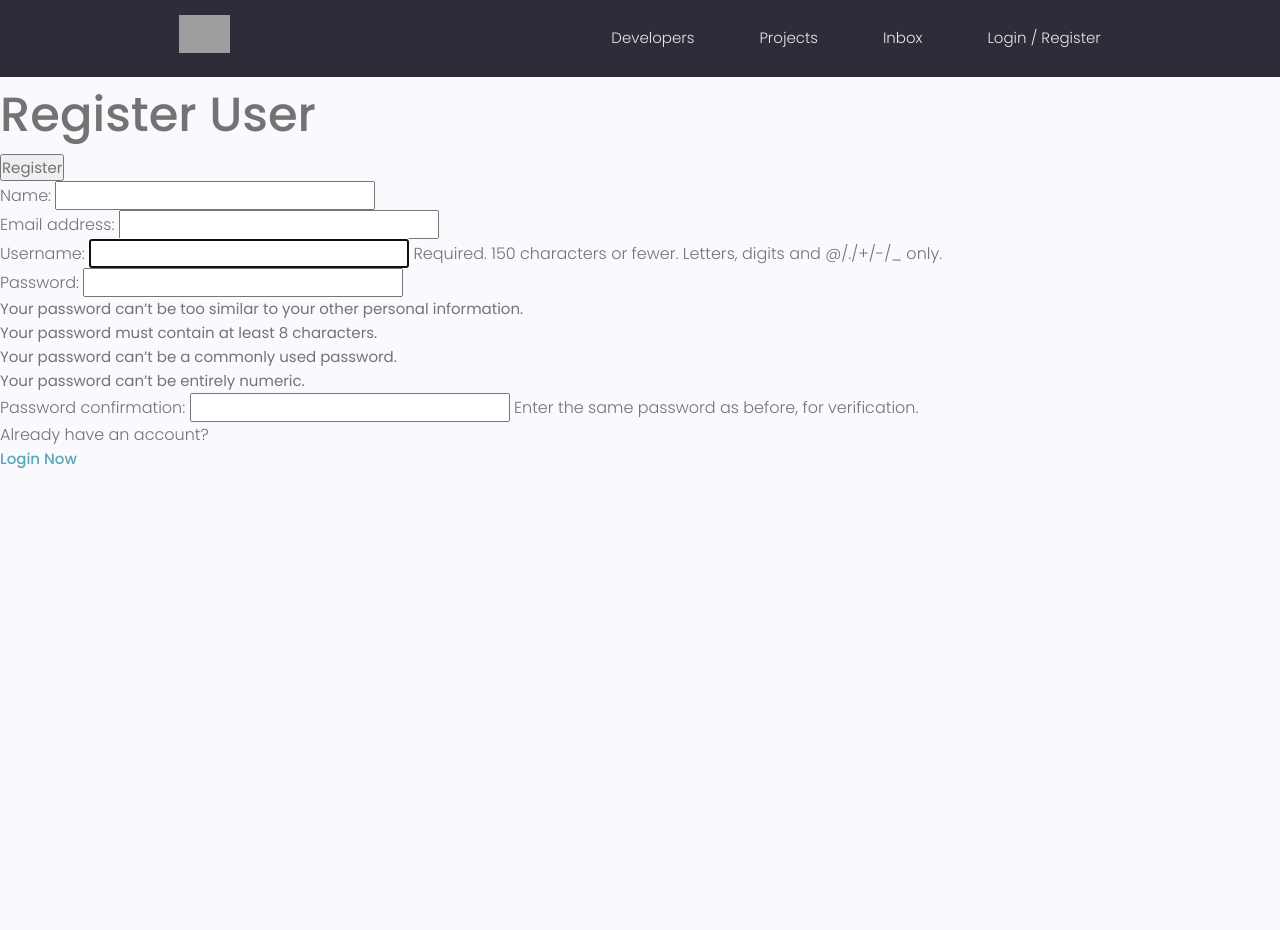
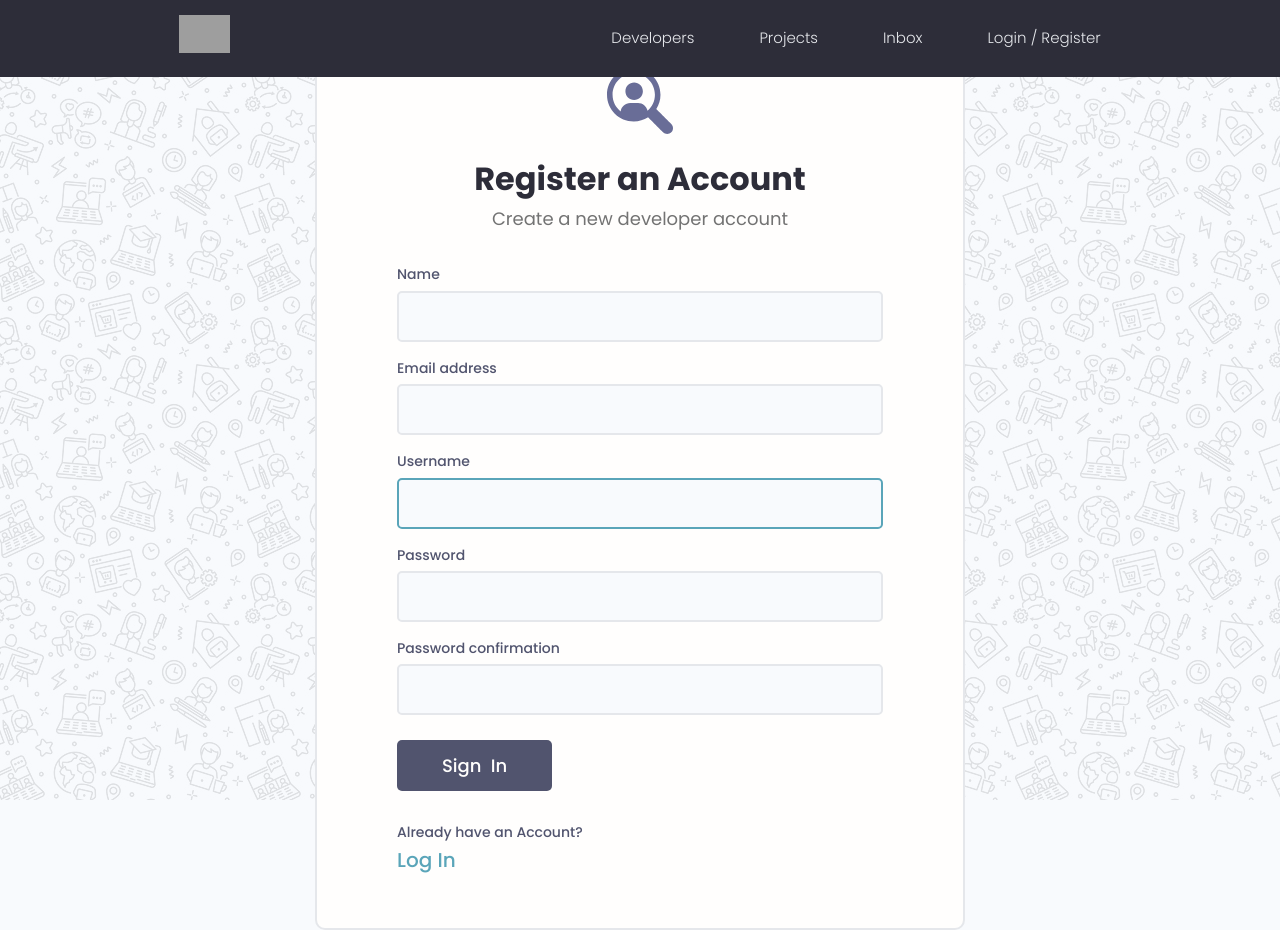
Before and after one commit to chadgrover/Django-2021-Private, a Django app: page /register/ in a window 1280 px wide. Before the commit the page ends 468 px from the top, so only its background shows below. Run offline with Django 4.2, Linux system fonts and the light colour scheme; some libraries are stand-ins or nearby versions; grey boxes are pictures that could not be loaded.

Commit message:
style: Finish styling login and register page

```diff
--- a/templates/main.html
+++ b/templates/main.html
@@ -28,14 +28,18 @@
     {% include 'navbar.html' %}
 
     {% if messages %}
-    <ul class="messages">
-      {% for message in messages %}
-        <li{% if messages.tags %} class="{{ message.tags }}"{% endif %}>{{ message }}</li>
-      {% endfor %}
-    </ul>
+
+    {% for message in messages %}
+      <div class="alert alert--{{message.tags}}">
+        <p class="alert__message">{{message}}</p>
+        <button class="alert__close">X</button>
+      </div>
+    {% endfor %}
+
     {% endif %}
 
     {% block content %}
     {% endblock content %}
   </body>
+  <script src="{% static 'uikit/app.js' %}"></script>
 </html>
--- a/users/forms.py
+++ b/users/forms.py
@@ -10,3 +10,10 @@ class CustomUserCreationForm(UserCreationForm):
         labels = {
             'first_name': 'Name',
         }
+
+    def __init__(self, *args, **kwargs):
+        super(CustomUserCreationForm, self).__init__(*args, **kwargs)
+        for _name, field in self.fields.items():
+
+            # Assigns the input class to the fields in the form
+            field.widget.attrs.update({'class': 'input'})
--- a/users/templates/users/login_register.html
+++ b/users/templates/users/login_register.html
@@ -1,28 +1,100 @@
 {% extends 'main.html' %}
-
+{% load static %}
 {% block content %}
 
+
 {% if page == 'register' %}
-    <h1>Register User</h1>
 
-    <form method="POST" action="{% url 'register' %}">
-        <input type="submit" value="Register"/>
-        {% csrf_token %}
-        {{form.as_p}}
+<div class="auth">
+  <div class="card">
+    <div class="auth__header text-center">
+      <a href="/">
+        <img src="{% static 'images/icon.svg' %}" alt="icon" />
+      </a>
+      <h3>Register an Account</h3>
+      <p>Create a new developer account</p>
+    </div>
+
+    <form method="POST" action="{% url 'register' %}" class="form auth__form">
+      {% csrf_token %}
+
+      {% for field in form %}
+      <div class="form__field">
+        <label for="formInput#text">{{field.label}}</label>
+        {{field}}
+
+        <!-- {% if field.help_text %}
+            <small>{{field.help_text}}</small>
+        {% endif %} -->
+
+        {% for error in field.errors %}
+        <p style="color: red">{{error}}</p>
+        {% endfor %}
+      </div>
+
+      {% endfor %}
+
+      <div class="auth__actions">
+        <input class="btn btn--sub btn--lg" type="submit" value="Sign  In" />
+      </div>
+    </form>
+    <div class="auth__alternative">
+      <p>Already have an Account?</p>
+      <a href="{% url 'login' %}">Log In</a>
+    </div>
+  </div>
+</div>
+
+{% else %}
+
+<div class="auth">
+  <div class="card">
+    <div class="auth__header text-center">
+      <a href="/">
+        <img src="{% static 'images/icon.svg' %}" alt="icon" />
+      </a>
+      <h3>Account Login</h3>
+      <p>Hello Developer, Welcome Back!</p>
+    </div>
+
+    <form action="{% url 'login' %}" method="POST" class="form auth__form">
+      {% csrf_token %}
+      <!-- Input:Username/Email -->
+      <div class="form__field">
+        <label for="formInput#text">Username: </label>
+        <input
+          class="input input--text"
+          id="formInput#text"
+          type="text"
+          name="username"
+          placeholder="Enter your username..."
+        />
+      </div>
+
+      <!-- Input:Password -->
+      <div class="form__field">
+        <label for="formInput#password">Password: </label>
+        <input
+          class="input input--password"
+          id="formInput#passowrd"
+          type="password"
+          name="password"
+          placeholder="••••••••"
+        />
+      </div>
+
+      <div class="auth__actions">
+        <input class="btn btn--sub btn--lg" type="submit" value="Log In" />
+        <a href="{% url 'reset_password' %}">Forget Password?</a>
+      </div>
     </form>
 
-    <p>Already have an account?</p>
-    <a href="{% url 'login' %}">Login Now</a>
-{% else %}
-    <form action="{% url 'login' %}" method="POST">
-        <input type="text" name="username" placeholder="Username"/>
-        <input type="password" name="password" placeholder="Password"/>
-        <input type="submit" value="Login"/>
-        {% csrf_token %}
+    <div class="auth__alternative">
+      <p>Don’t have an Account?</p>
+      <a href="{% url 'register' %}">Sign Up</a>
+    </div>
+  </div>
+</div>
 
-        <p>Don't have an account?</p>
-        <a href="{% url 'register' %}">Sign Up Now</a>
-    </form>
 {% endif %}
-
 {% endblock content %}
--- a/users/urls.py
+++ b/users/urls.py
@@ -5,6 +5,7 @@ urlpatterns = [
     path('login/', views.login_user, name='login'),
     path('logout/', views.logout_user, name='logout'),
     path('register/', views.register_user, name='register'),
+    path('reset-password/', views.reset_password, name='reset_password'),
 
     path('', views.profiles, name='profiles'),
     path('profiles/<str:pk>/', views.user_profile, name='user-profile'),
--- a/users/views.py
+++ b/users/views.py
@@ -34,7 +34,7 @@ def login_user(request):
 
 def logout_user(request):
     logout(request)
-    messages.error(request, 'User was logged out')
+    messages.info(request, 'User was logged out')
     return redirect('login')
 
 def register_user(request):
@@ -78,3 +78,6 @@ def user_profile(request, pk):
                 'other_skills': other_skills}
 
     return render(request, 'users/user-profile.html', context)
+
+def reset_password(request):
+    return render(request, 'users/reset-password.html')
```
Also changed, not shown: templates/login_register.html (added, +100 -0 lines), static/images/icon.svg (added), static/images/pattern.jpg (added), static/uikit/app.js (line endings or trailing spaces).
